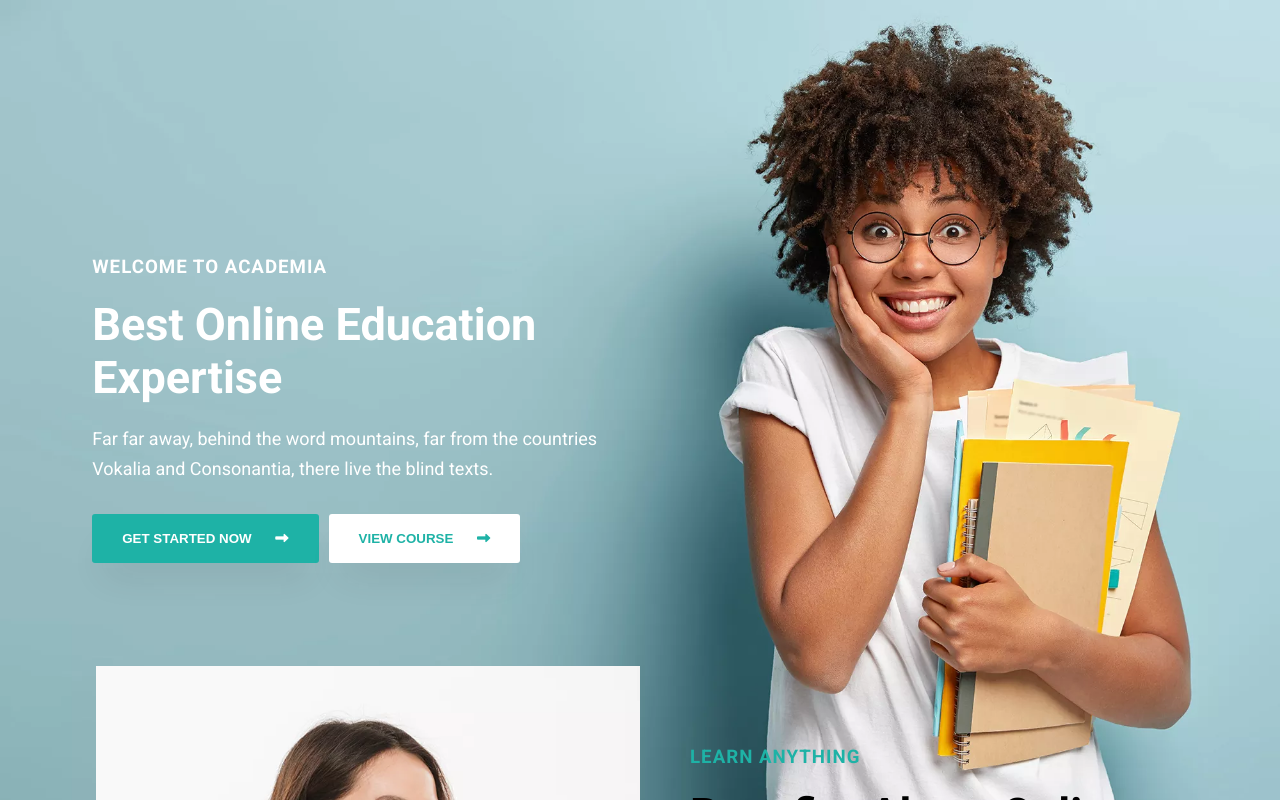
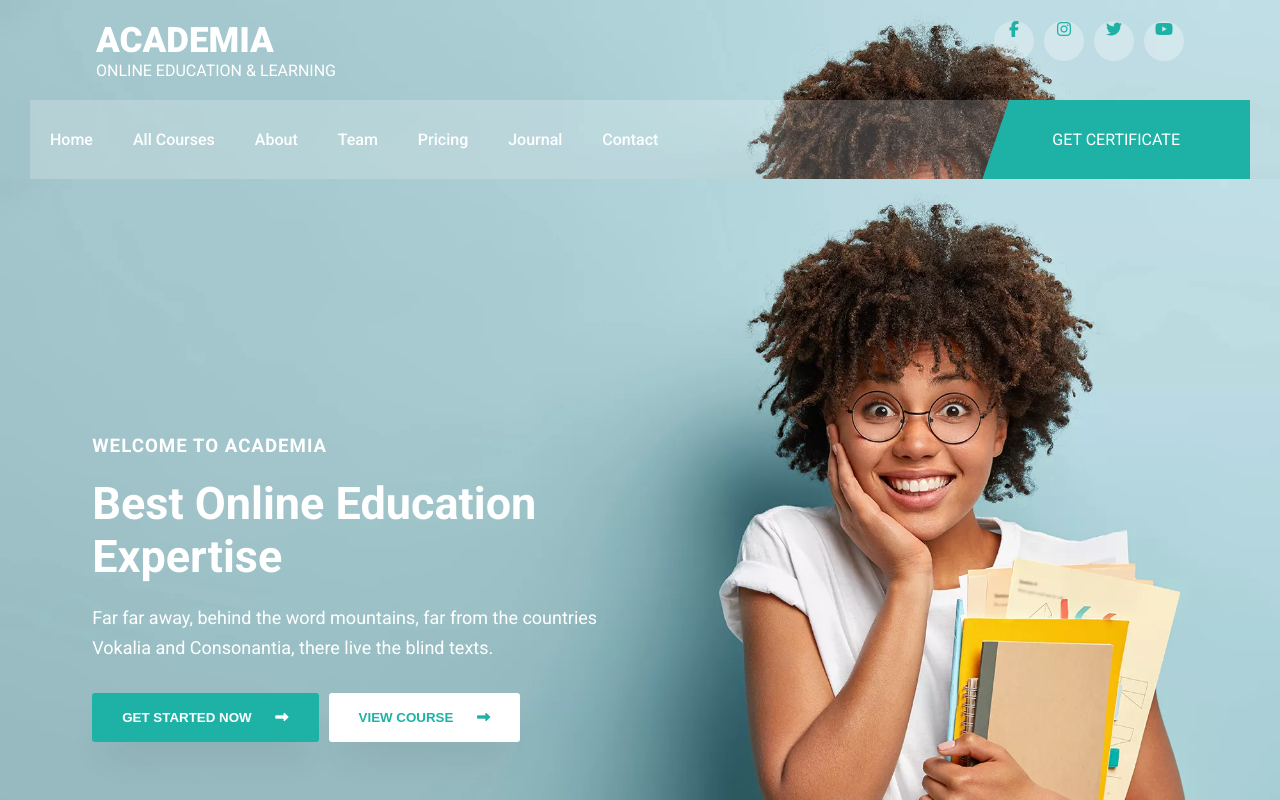
Before and after one commit to CherniIyes/Education, a Next.js app: page / in a window 1280 px wide. Shown: the top 800 px of the page. Built offline with nearby package versions, Linux system fonts and the light colour scheme.

Commit message:
polishing

```diff
--- a/src/app/globals.css
+++ b/src/app/globals.css
@@ -25,7 +25,7 @@ body {
 .icon {
   width: 40px;
   height: 40px;
-  line-height: 40px;
+  /* line-height: 40px; */
   border-radius: 50%;
   text-align: center;
   background-color: rgba(255, 255, 255, 0.3);
--- a/src/app/layout.jsx
+++ b/src/app/layout.jsx
@@ -1,5 +1,6 @@
 import { Geist, Geist_Mono } from "next/font/google";
 import "./globals.css";
+import Header from "@/components/header/Header";
 
 const geistSans = Geist({
   variable: "--font-geist-sans",
--- a/src/app/page.jsx
+++ b/src/app/page.jsx
@@ -3,12 +3,12 @@ import Image from "next/image";
 import Home from "../pages/home/Home"
 import "./globals.css";
 import { Router } from "react-router-dom"
+import Header from "@/components/header/Header";
 
 export default function App() {
   return (
-    // <Router>
+    <div>
       <Home />
-    // </Router>
-
+    </div>
   );
 }
--- a/src/components/header/Head.jsx
+++ b/src/components/header/Head.jsx
@@ -1,4 +1,5 @@
 import React from "react"
+import '@fortawesome/fontawesome-free/css/all.min.css';
 
 const Head = () => {
   return (
--- a/src/components/header/Header.jsx
+++ b/src/components/header/Header.jsx
@@ -1,5 +1,6 @@
+"use client"
 import React, { useState } from "react"
-import { Link } from "react-router-dom"
+import Link from 'next/link';
 import Head from "./Head"
 import "./header.css"
 
@@ -13,25 +14,26 @@ const Header = () => {
         <nav className='flexSB'>
           <ul className={click ? "mobile-nav" : "flexSB "} onClick={() => setClick(false)}>
             <li>
-              <Link to='/'>Home</Link>
+
+              <Link href='/'>Home</Link>
             </li>
             <li>
-              <Link to='/courses'>All Courses</Link>
+              <Link href='/courses'>All Courses</Link>
             </li>
             <li>
-              <Link to='/about'>About</Link>
+              <Link href='/about'>About</Link>
             </li>
             <li>
-              <Link to='/team'>Team</Link>
+              <Link href='/team'>Team</Link>
             </li>
             <li>
-              <Link to='/pricing'>Pricing</Link>
+              <Link href='/pricing'>Pricing</Link>
             </li>
             <li>
-              <Link to='/journal'>Journal</Link>
+              <Link href='/journal'>Journal</Link>
             </li>
             <li>
-              <Link to='/contact'>Contact</Link>
+              <Link href='/contact'>Contact</Link>
             </li>
           </ul>
           <div className='start'>
--- a/src/pages/home/hero/Hero.css
+++ b/src/pages/hero/Hero.css
@@ -1,7 +1,11 @@
-.hero {
+.bg {
   background-image: url("/images/bg.webp");
   background-size: cover;
   background-attachment: fixed;
+}
+
+.hero {
+
   /* z-index: -1; */
   width: 100%;
   height: 100vh;
@@ -9,23 +13,28 @@
   padding-right: 50px;
   color: #fff;
 }
+
 .hero #heading h3 {
   color: #fff;
 }
+
 .hero #heading {
   text-align: left;
   margin: 0;
   padding: 0;
 }
+
 @media screen and (max-width: 768px) {
   .margin {
     height: 40vh;
   }
+
   .hero {
     background-position: right;
     padding-top: 50%;
     height: 80vh;
   }
+
   .hero .row {
     width: 100%;
   }
--- /dev/null
+++ b/src/pages/hero/Hero.jsx
@@ -0,0 +1,33 @@
+import React from "react"
+import Heading from "@/components/heading/Heading"
+import "./Hero.css"
+import Header from "@/components/header/Header"
+
+const Hero = () => {
+  return (
+    <>
+      <div className=' bg'>
+        <Header />
+        <section className='hero bg'>
+          <div className='container'>
+            <div className='row'>
+              <Heading subtitle='WELCOME TO ACADEMIA' title='Best Online Education Expertise' />
+              <p>Far far away, behind the word mountains, far from the countries Vokalia and Consonantia, there live the blind texts.</p>
+              <div className='button'>
+                <button className='primary-btn'>
+                  GET STARTED NOW <i className='fa fa-long-arrow-alt-right'></i>
+                </button>
+                <button>
+                  VIEW COURSE <i className='fa fa-long-arrow-alt-right'></i>
+                </button>
+              </div>
+            </div>
+          </div>
+        </section>
+      </div>
+      <div className='margin'></div>
+    </>
+  )
+}
+
+export default Hero
--- a/src/pages/home/Home.jsx
+++ b/src/pages/home/Home.jsx
@@ -2,7 +2,7 @@ import React from "react"
 import AboutCard from "@/components/about/AboutCard"
 import Hblog from "./homeComponents/Hblog"
 import HAbout from "./homeComponents/HAbout"
-import Hero from "./hero/Hero"
+import Hero from "../hero/Hero"
 import Hprice from "./homeComponents/Hprice"
 import Testimonal from "../testimonal/Testimonal"
 import Faq from "@/components/pricing/Faq"
--- a/src/pages/home/hero/Hero.jsx
+++ /dev/null
@@ -1,29 +0,0 @@
-import React from "react"
-import Heading from "@/components/heading/Heading"
-import "./Hero.css"
-
-const Hero = () => {
-  return (
-    <>
-      <section className='hero'>
-        <div className='container'>
-          <div className='row'>
-            <Heading subtitle='WELCOME TO ACADEMIA' title='Best Online Education Expertise' />
-            <p>Far far away, behind the word mountains, far from the countries Vokalia and Consonantia, there live the blind texts.</p>
-            <div className='button'>
-              <button className='primary-btn'>
-                GET STARTED NOW <i className='fa fa-long-arrow-alt-right'></i>
-              </button>
-              <button>
-                VIEW COURSE <i className='fa fa-long-arrow-alt-right'></i>
-              </button>
-            </div>
-          </div>
-        </div>
-      </section>
-      <div className='margin'></div>
-    </>
-  )
-}
-
-export default Hero
```
